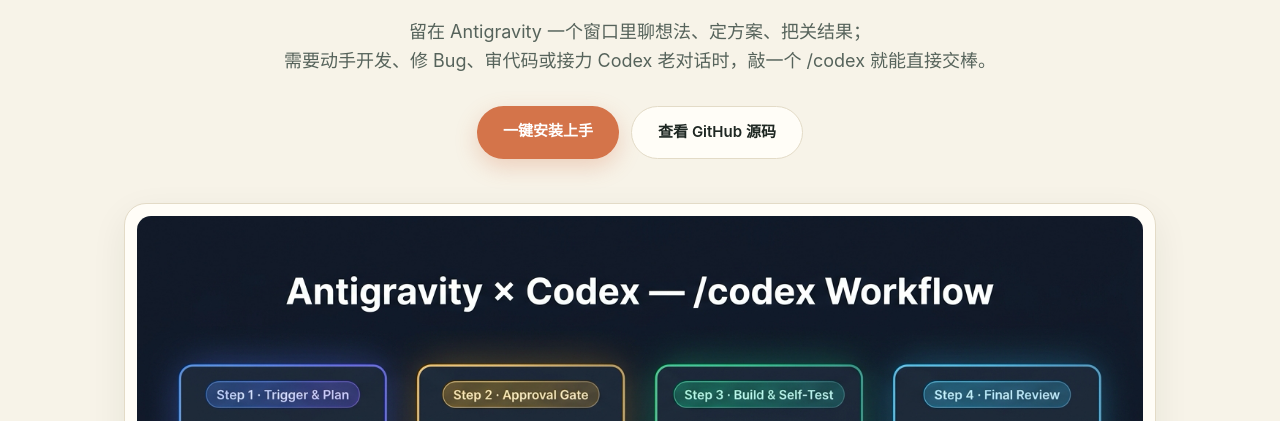
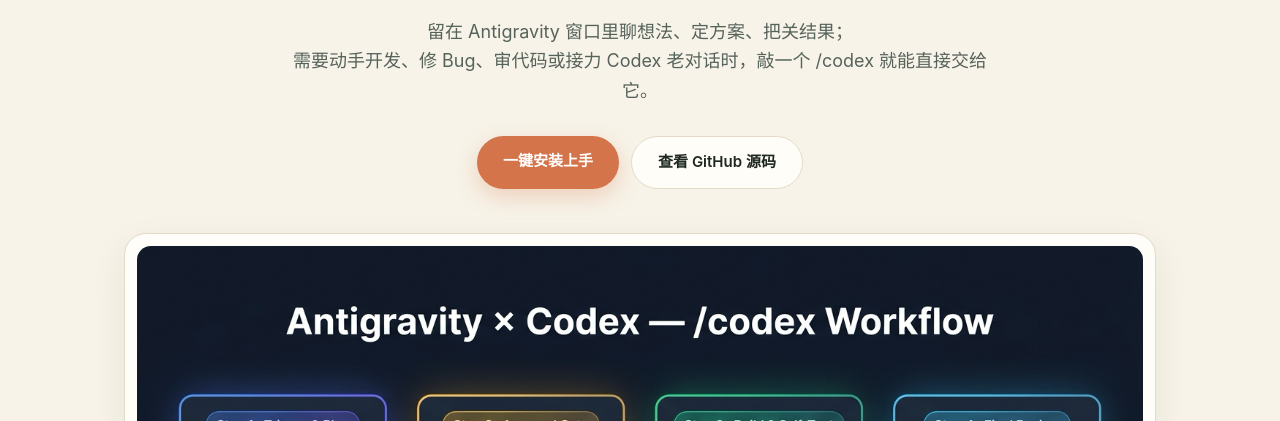
Before and after one commit to 19zbhy/antigravity-codex, a plain HTML site: page docs/index.html in a window 1280 px wide. Shown: the part 379-800 px from the top of the page. Drawn offline with Linux system fonts and the light colour scheme.

Commit message:
docs(pages): tighten hero subtitle phrasing

```diff
--- a/docs/index.html
+++ b/docs/index.html
@@ -367,13 +367,13 @@
         </div>
         <h1><span class="slash-hero">/codex</span> is all you need.</h1>
         <p class="hero-sub">
-          <span data-zh="留在 Antigravity 一个窗口里聊想法、定方案、把关结果；"
-                data-en="Stay in one Antigravity window to brainstorm ideas, confirm the plan, and review the results;">
-            留在 Antigravity 一个窗口里聊想法、定方案、把关结果；
+          <span data-zh="留在 Antigravity 窗口里聊想法、定方案、把关结果；"
+                data-en="Stay in Antigravity to brainstorm ideas, confirm the plan, and review the results;">
+            留在 Antigravity 窗口里聊想法、定方案、把关结果；
           </span>
-          <span data-zh="需要动手开发、修 Bug、审代码或接力 Codex 老对话时，敲一个 /codex 就能直接交棒。"
+          <span data-zh="需要动手开发、修 Bug、审代码或接力 Codex 老对话时，敲一个 /codex 就能直接交给它。"
                 data-en="when it's time to build, debug, review code, or pick up a Codex thread, just type /codex.">
-            需要动手开发、修 Bug、审代码或接力 Codex 老对话时，敲一个 /codex 就能直接交棒。
+            需要动手开发、修 Bug、审代码或接力 Codex 老对话时，敲一个 /codex 就能直接交给它。
           </span>
         </p>
         <div class="hero-cta">
```
